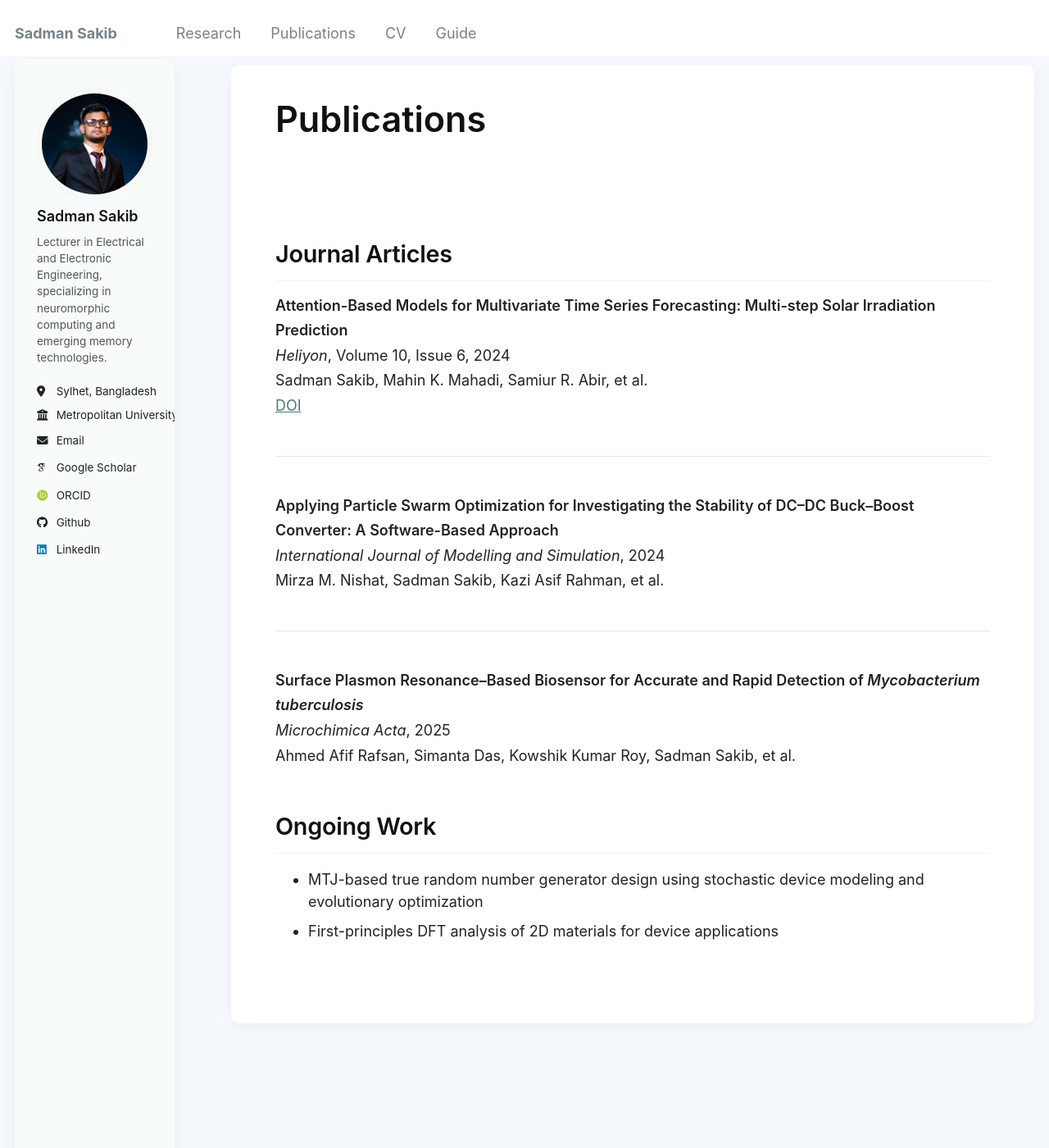
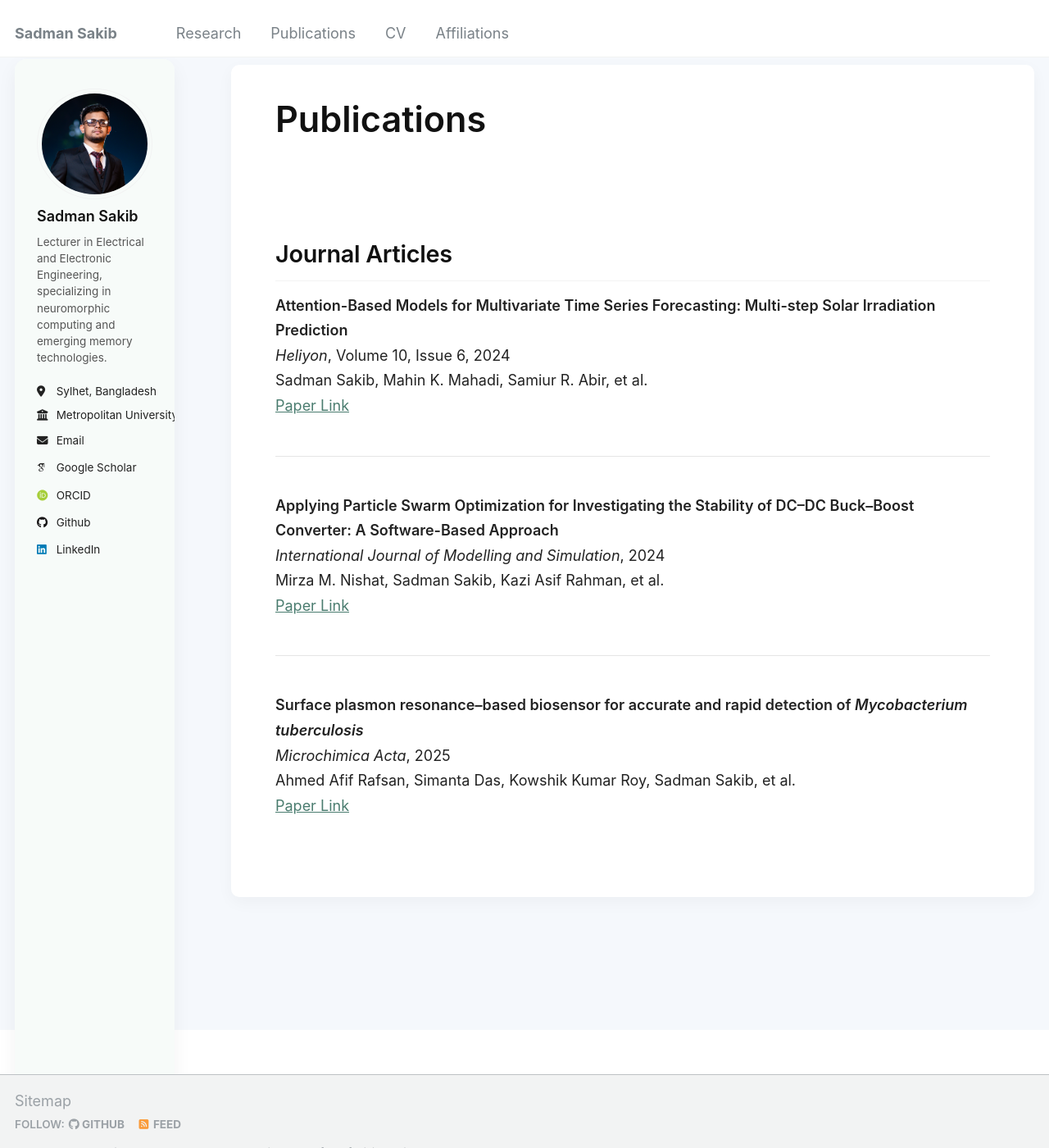
Before and after one commit to Ssakib92/ssakib92.github.io, a Jekyll site: the page built from _pages/publications.md, in a window 1280 px wide and 1400 px high. Shown: the whole window at 82% size. Built offline with Jekyll 4.4.1, drawn with Linux system fonts in a browser that asks for light colours; some web fonts are replaced.

```diff
--- a/_data/navigation.yml
+++ b/_data/navigation.yml
@@ -14,5 +14,5 @@ main:
   - title: "CV"
     url: /cv/
 
-  - title: "Guide"
-    url: /markdown/
+  - title: "Affiliations"
+    url: /affiliations/
--- a/_pages/publications.md
+++ b/_pages/publications.md
@@ -9,20 +9,18 @@ permalink: /publications/
 **Attention-Based Models for Multivariate Time Series Forecasting: Multi-step Solar Irradiation Prediction**
 *Heliyon*, Volume 10, Issue 6, 2024
 Sadman Sakib, Mahin K. Mahadi, Samiur R. Abir, et al.
-[DOI](https://doi.org/10.1016/j.heliyon.2024.e27795)
+[Paper Link](https://www.sciencedirect.com/science/article/pii/S240584402403826X)
 
 ---
 
 **Applying Particle Swarm Optimization for Investigating the Stability of DC–DC Buck–Boost Converter: A Software-Based Approach**
 *International Journal of Modelling and Simulation*, 2024
 Mirza M. Nishat, Sadman Sakib, Kazi Asif Rahman, et al.
+[Paper Link](https://www.tandfonline.com/doi/abs/10.1080/02286203.2024.2315324)
 
 ---
 
-**Surface Plasmon Resonance–Based Biosensor for Accurate and Rapid Detection of *Mycobacterium tuberculosis***
+**Surface plasmon resonance–based biosensor for accurate and rapid detection of *Mycobacterium tuberculosis***
 *Microchimica Acta*, 2025
 Ahmed Afif Rafsan, Simanta Das, Kowshik Kumar Roy, Sadman Sakib, et al.
-
-## Ongoing Work
-- MTJ-based true random number generator design using stochastic device modeling and evolutionary optimization
-- First-principles DFT analysis of 2D materials for device applications
+[Paper Link](https://link.springer.com/article/10.1007/s00604-025-07621-z)
```
Also changed, not shown: _pages/Activities.md (added, +41 -0 lines).
